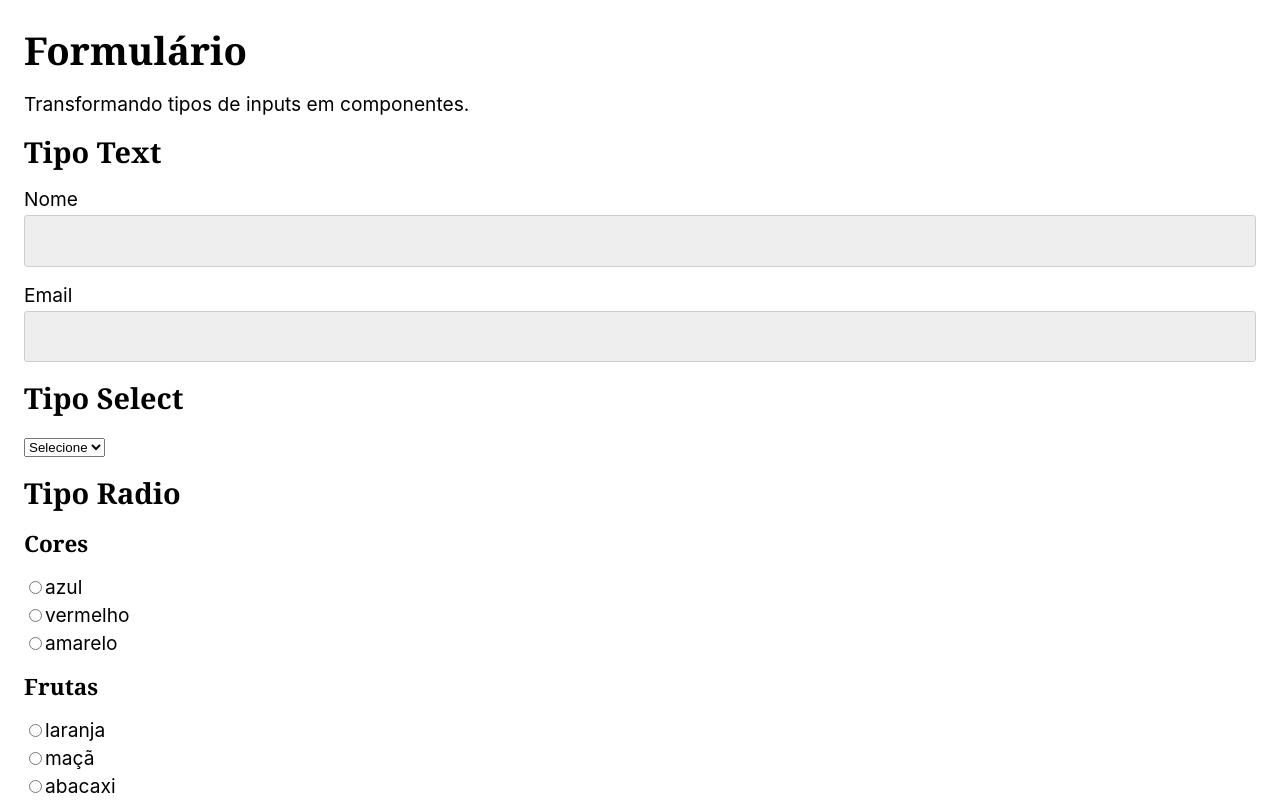
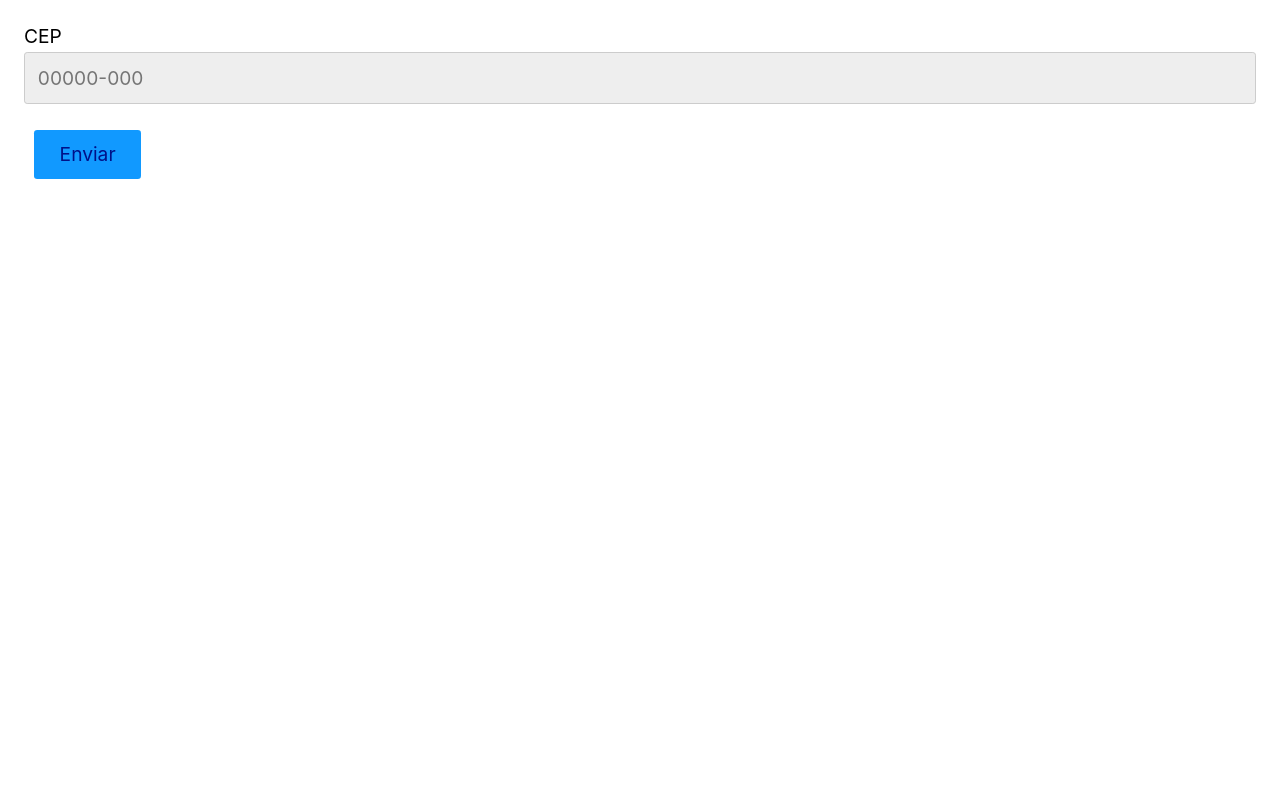
Before and after one commit to andressatomiozzo/react, a React (Vite) app in the folder testes/01/: page / in a window 1280 px wide. Shown: the top 800 px of the page. Built offline with nearby package versions, Linux system fonts and the light colour scheme.

Commit message:
Testes - 12 - formulários - básico de validação

```diff
--- a/testes/01/src/main.jsx
+++ b/testes/01/src/main.jsx
@@ -11,6 +11,7 @@ import App08 from "./pages/08/App08.jsx";
 import App09 from "./pages/09/App09.jsx";
 import App10 from "./pages/10/App10.jsx";
 import App11 from "./pages/11/App11.jsx";
+import App12 from "./pages/12/App12.jsx";
 
 createRoot(document.getElementById("root")).render(
   <>
@@ -24,6 +25,7 @@ createRoot(document.getElementById("root")).render(
     {/* <App08 /> */}
     {/* <App09 /> */}
     {/* <App10 /> */}
-    <App11 />
+    {/* <App11 /> */}
+    <App12 />
   </>,
 );
--- /dev/null
+++ b/testes/01/src/pages/12/App12.jsx
@@ -0,0 +1,48 @@
+import React from "react";
+import Input from "../11/form/Input";
+
+const App12 = () => {
+  const [cep, setCep] = React.useState("");
+  const [error, setError] = React.useState(null);
+
+  const validateCep = (value) => {
+    if (value.length === 0) {
+      setError("Preencha um CEP");
+      return false;
+    } else if (!/^\d{5}-?\d{3}$/.test(value)) {
+      setError("Preencha um CEP válido");
+      return false;
+    } else {
+      setError(null);
+      return true;
+    }
+  };
+
+  const handleBlur = ({ target }) => {
+    validateCep(target.value);
+  };
+
+  const handleChange = ({ target }) => {
+    if (error) validateCep(target.value);
+    setCep(target.value);
+  };
+
+  const handleSubmit = (event) => {
+    event.preventDefault();
+    if(validateCep(cep)) {
+      console.log("Enviou")
+    } else {
+      console.log("Não enviou")
+    }
+  }
+
+  return (
+    <form onSubmit={handleSubmit}>
+      <Input label="CEP" id="cep" type="text" value={cep} setValue={setCep} onChange={handleChange} onBlur={handleBlur} placeholder="00000-000" />
+      {error && <p>{error}</p>}
+      <button>Enviar</button>
+    </form>
+  );
+};
+
+export default App12;
--- /dev/null
+++ b/testes/01/src/pages/12/form/Input.jsx
@@ -0,0 +1,12 @@
+import React from "react";
+
+const Input = ({ id, label, onChange, ...props }) => {
+  return (
+    <>
+      <label htmlFor={id}>{label}</label>
+      <input type="text" id={id} name={id} onChange={onChange} {...props} />
+    </>
+  );
+};
+
+export default Input;
```
